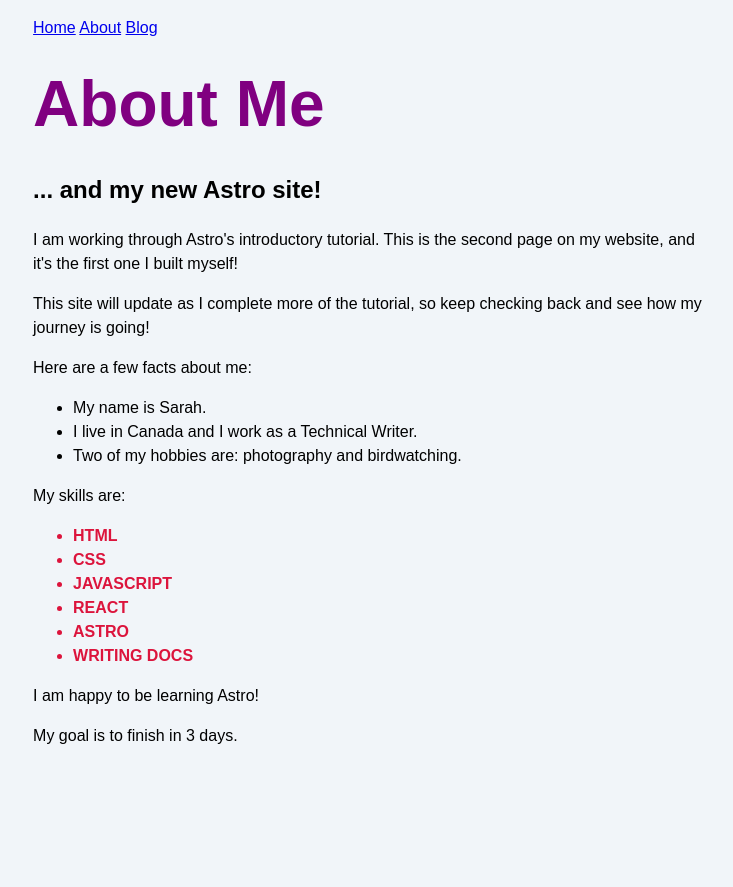
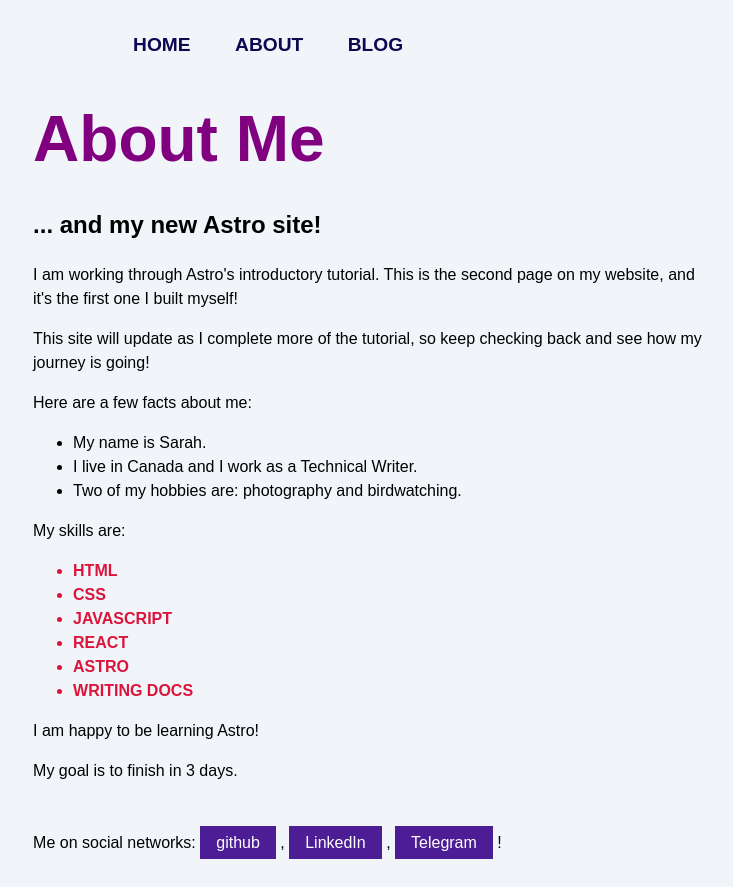
Before and after one commit to v1adhope/personal-website, an Astro site: page /about in a window 1280 px wide. Shown: the whole page, without its empty margins (267-1000 px from the left). Before the commit the page ends 800 px from the top, so only its background shows below. Built offline with nearby package versions, Linux system fonts and the light colour scheme; Astro itself is replaced by a stand-in of ours.

Commit message:
Add components - Format and clean files

```diff
--- /dev/null
+++ b/src/components/Footer.astro
@@ -0,0 +1,38 @@
+---
+import Social from "./Social.astro";
+
+const socialNetworks = [
+    {
+        name: "github",
+        url: "https://github.com/v1adhope",
+    },
+    {
+        name: "LinkedIn",
+        url: "https://www.linkedin.com/in/v1adhope",
+    },
+    {
+        name: "Telegram",
+        url: "https://t.me/v1adhope",
+    },
+];
+---
+
+<style>
+    footer {
+        display: flex;
+        gap: 1rem;
+        margin-top: 2rem;
+    }
+</style>
+
+<footer>
+    <p>
+        Me on social networks:{" "}
+        {socialNetworks.map(({ name, url }, idx) => (
+            <>
+                <Social name={name} url={url} />
+                {idx < socialNetworks.length - 1 ? ", " : "!"}
+            </>
+        ))}
+    </p>
+</footer>
--- /dev/null
+++ b/src/components/Header.astro
@@ -0,0 +1,11 @@
+---
+import Menu from "./Menu.astro";
+import Navigation from "./Navigation.astro";
+---
+
+<header>
+    <nav>
+        <Menu />
+        <Navigation />
+    </nav>
+</header>
--- /dev/null
+++ b/src/components/Menu.astro
@@ -0,0 +1,6 @@
+---
+---
+
+<button aria-expanded="false" aria-controls="main-menu" class="menu">
+    Menu
+</button>
--- /dev/null
+++ b/src/components/Navigation.astro
@@ -0,0 +1,8 @@
+---
+---
+
+<div id="main-menu" class="nav-links">
+    <a href="/">Home</a>
+    <a href="/about/">About</a>
+    <a href="/blog/">Blog</a>
+</div>
--- /dev/null
+++ b/src/components/Social.astro
@@ -0,0 +1,14 @@
+---
+const { name, url } = Astro.props;
+---
+
+<a href={url}>{name}</a>
+
+<style>
+    a {
+        padding: 0.5rem 1rem;
+        color: white;
+        background-color: #4c1d95;
+        text-decoration: none;
+    }
+</style>
--- a/src/pages/about.astro
+++ b/src/pages/about.astro
@@ -1,5 +1,7 @@
 ---
-import '../styles/global.css';
+import "../styles/global.css";
+import Header from "../components/Header.astro";
+import Footer from "../components/Footer.astro";
 
 const pageTitle = "About Me";
 
@@ -42,9 +44,7 @@ const textCase = "uppercase";
         </style>
     </head>
     <body>
-        <a href="/">Home</a>
-        <a href="/about/">About</a>
-        <a href="/blog/">Blog</a>
+        <Header />
 
         <h1>{pageTitle}</h1>
         <h2>... and my new Astro site!</h2>
@@ -87,5 +87,9 @@ const textCase = "uppercase";
         ) : (
             <p>My goal is not 3 days.</p>
         )}
+        <Footer />
+        <script>
+            import "../scripts/menu.js";
+        </script>
     </body>
 </html>
--- /dev/null
+++ b/src/scripts/menu.js
@@ -0,0 +1,6 @@
+const menu = document.querySelector(".menu");
+
+menu?.addEventListener("click", () => {
+  const isExpanded = menu.getAttribute("aria-expanded") === "true";
+  menu.setAttribute("aria-expanded", `${!isExpanded}`);
+});
--- a/src/styles/global.css
+++ b/src/styles/global.css
@@ -19,3 +19,58 @@ h1 {
     margin: 1rem 0;
     font-size: 2.5rem;
 }
+
+/* nav styles */
+.menu {
+    background-color: #0d0950;
+    border: none;
+    color: #fff;
+    font-size: 1.2rem;
+    font-weight: bold;
+    padding: 5px 10px;
+}
+
+.nav-links {
+    width: 100%;
+    display: none;
+    margin: 0;
+}
+
+.nav-links a {
+    display: block;
+    text-align: center;
+    padding: 10px 0;
+    text-decoration: none;
+    font-size: 1.2rem;
+    font-weight: bold;
+    text-transform: uppercase;
+    color: #0d0950;
+}
+
+.nav-links a:hover,
+.nav-links a:focus {
+    background-color: #ff9776;
+}
+
+:has(.menu[aria-expanded="true"]) .nav-links {
+    display: unset;
+}
+
+@media screen and (min-width: 636px) {
+    .nav-links {
+        margin-left: 5em;
+        display: block;
+        position: static;
+        width: auto;
+        background: none;
+    }
+
+    .nav-links a {
+        display: inline-block;
+        padding: 15px 20px;
+    }
+
+    .menu {
+        display: none;
+    }
+}
```
Also changed, not shown: src/pages/blog.astro (+8 -5 lines), src/pages/index.astro (+8 -5 lines), src/pages/posts/post-1.md (line endings or trailing spaces), src/pages/posts/post-2.md (line endings or trailing spaces), src/pages/posts/post-3.md (line endings or trailing spaces).
